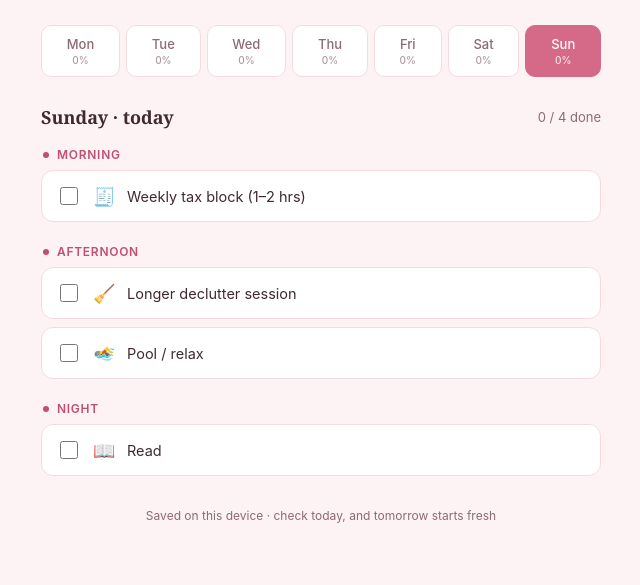
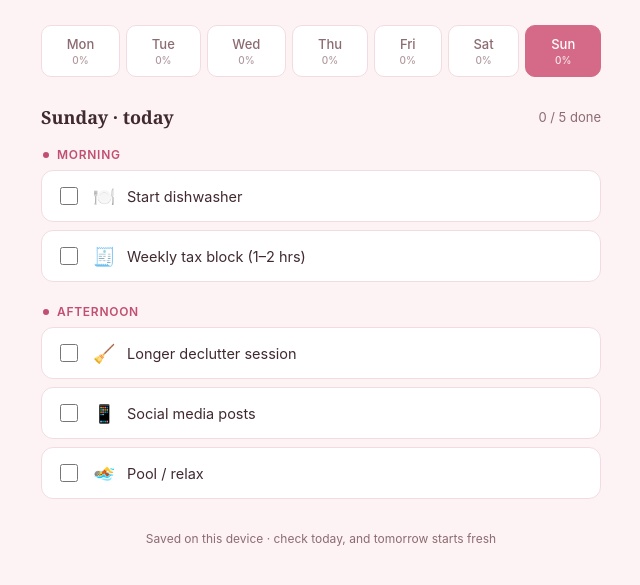
Before and after one commit to maryksgardner-lang/Routine, a plain HTML site: page index.html in a window 1280 px wide. Shown: the part 97-682 px from the top of the page, without its empty margins (319-959 px from the left). Drawn offline with Linux system fonts and the light colour scheme.

Commit message:
Update index.html

```diff
--- a/index.html
+++ b/index.html
@@ -180,52 +180,84 @@
 <script>
 const DAY_NAMES = ['Sun','Mon','Tue','Wed','Thu','Fri','Sat'];
 
-const weekday = [
+// 0=Sun, 1=Mon, 2=Tue, 3=Wed, 4=Thu, 5=Fri, 6=Sat
+const schedule = {
+  1: [ // Monday
     { time:'Morning', tasks:[
-    {id:'bed', label:'Make bed + wipe counters', icon:'🛏️'},
+      {id:'dishwasher', label:'Start dishwasher', icon:'🍽️'}
+    ]},
+    { time:'Midday', tasks:[
+      {id:'declutter', label:'15–30 min declutter (pick your spot)', icon:'🧹'}
+    ]}
+  ],
+  2: [ // Tuesday
+    { time:'Morning', tasks:[
+      {id:'dishwasher', label:'Start dishwasher', icon:'🍽️'},
       {id:'laundry', label:'Start a load of laundry', icon:'🧺'}
     ]},
     { time:'Midday', tasks:[
-    {id:'declutter', label:'15–30 min declutter (pick your spot)', icon:'🧹'},
       {id:'workout', label:'Workout', icon:'🏃'}
     ]},
     { time:'Evening', tasks:[
       {id:'fold', label:'Fold + put away laundry', icon:'👕'}
+    ]}
+  ],
+  3: [ // Wednesday
+    { time:'Morning', tasks:[
+      {id:'dishwasher', label:'Start dishwasher', icon:'🍽️'}
     ]},
-  { time:'Night', tasks:[
-    {id:'read', label:'Read before bed', icon:'📖'}
+    { time:'Midday', tasks:[
+      {id:'declutter', label:'15–30 min declutter (pick your spot)', icon:'🧹'}
     ]}
-];
-
-const saturday = [
+  ],
+  4: [ // Thursday
     { time:'Morning', tasks:[
-    {id:'deepclean', label:'Deep clean (bathrooms, floors)', icon:'🧽'}
+      {id:'dishwasher', label:'Start dishwasher', icon:'🍽️'},
+      {id:'laundry', label:'Start a load of laundry', icon:'🧺'}
+    ]},
+    { time:'Midday', tasks:[
+      {id:'workout', label:'Workout', icon:'🏃'}
+    ]},
+    { time:'Evening', tasks:[
+      {id:'fold', label:'Fold + put away laundry', icon:'👕'}
+    ]}
+  ],
+  5: [ // Friday
+    { time:'Morning', tasks:[
+      {id:'dishwasher', label:'Start dishwasher', icon:'🍽️'}
+    ]},
+    { time:'Midday', tasks:[
+      {id:'declutter', label:'15–30 min declutter (pick your spot)', icon:'🧹'}
+    ]}
+  ],
+  6: [ // Saturday
+    { time:'Morning', tasks:[
+      {id:'dishwasher', label:'Start dishwasher', icon:'🍽️'},
+      {id:'deepclean', label:'Deep clean (bathrooms, floors)', icon:'🧽'},
+      {id:'laundry', label:'Start a load of laundry', icon:'🧺'}
     ]},
     { time:'Afternoon', tasks:[
       {id:'workout', label:'Workout', icon:'🏃'}
     ]},
-  { time:'Night', tasks:[
-    {id:'read', label:'Read', icon:'📖'}
+    { time:'Evening', tasks:[
+      {id:'fold', label:'Fold + put away laundry', icon:'👕'}
     ]}
-];
-
-const sunday = [
+  ],
+  0: [ // Sunday
     { time:'Morning', tasks:[
+      {id:'dishwasher', label:'Start dishwasher', icon:'🍽️'},
       {id:'tax', label:'Weekly tax block (1–2 hrs)', icon:'🧾'}
     ]},
     { time:'Afternoon', tasks:[
       {id:'declutter_deep', label:'Longer declutter session', icon:'🧹'},
+      {id:'social', label:'Social media posts', icon:'📱'},
       {id:'pool', label:'Pool / relax', icon:'🏊'}
-  ]},
-  { time:'Night', tasks:[
-    {id:'read', label:'Read', icon:'📖'}
     ]}
-];
+  ]
+};
 
 function blocksFor(dow){
-  if(dow===6) return saturday;
-  if(dow===0) return sunday;
-  return weekday;
+  return schedule[dow];
 }
 function fmt(d){
   const y = d.getFullYear();
@@ -285,7 +317,8 @@ function renderBody(){
   const allTasks = blocks.flatMap(b => b.tasks);
   const done = allTasks.filter(t => st[t.id]).length;
 
-  const dayTitle = dow===6 ? 'Saturday' : dow===0 ? 'Sunday' : 'Weekday';
+  const FULL_DAY_NAMES = ['Sunday','Monday','Tuesday','Wednesday','Thursday','Friday','Saturday'];
+  const dayTitle = FULL_DAY_NAMES[dow];
   document.getElementById('dayLabel').textContent = dayTitle + (active===todayStr ? ' · today' : '');
   document.getElementById('dayCount').textContent = `${done} / ${allTasks.length} done`;
 
```
Lines whose indentation alone changed are shown as unchanged.
